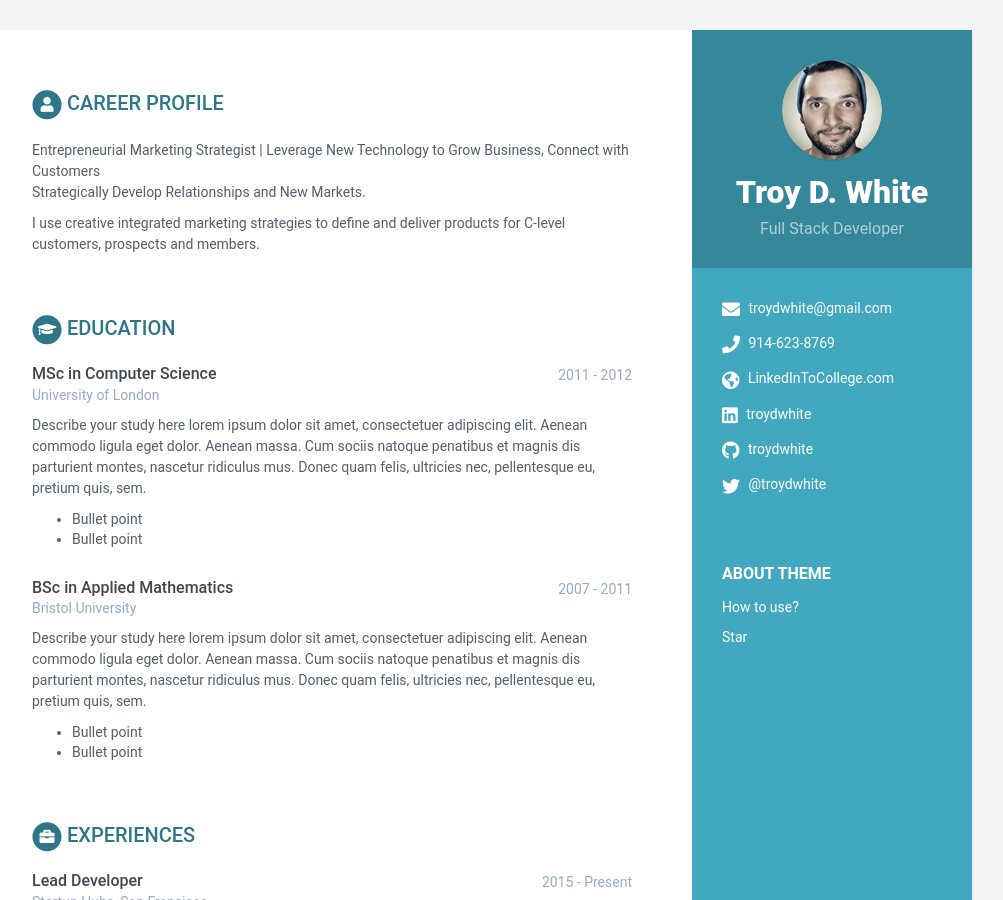
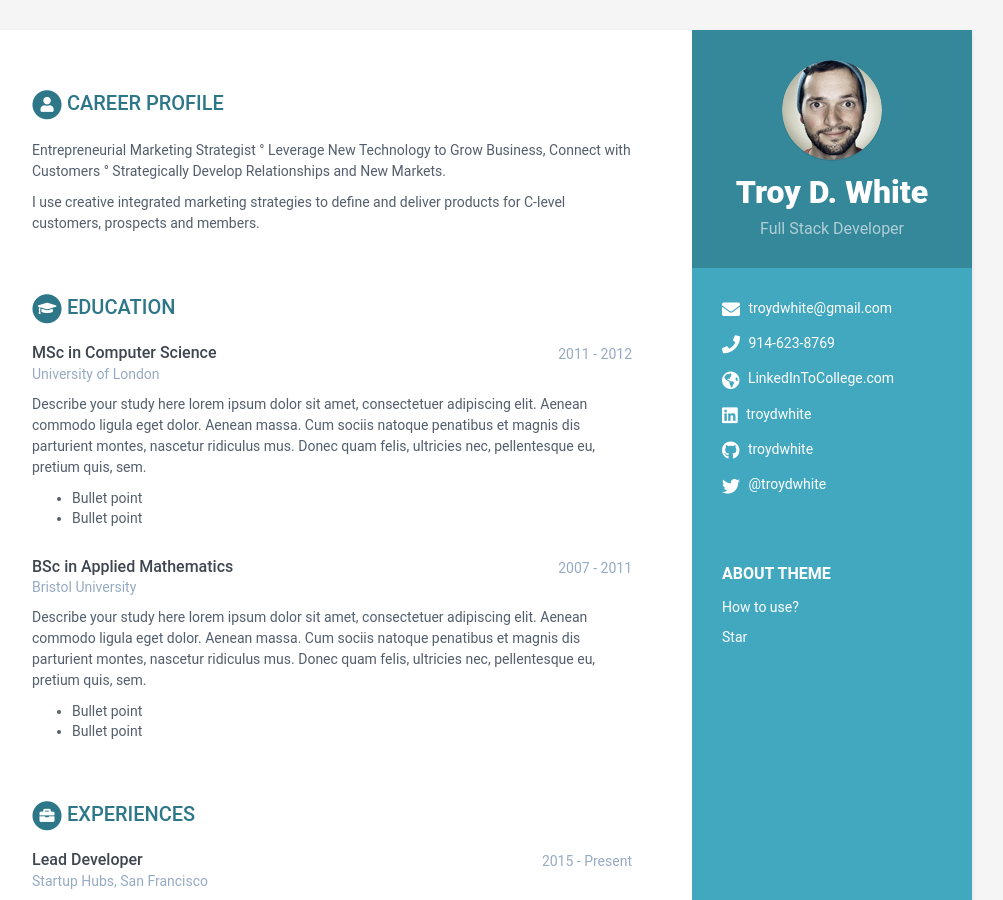
Before and after one commit to CurtComber/resume, a Jekyll site: the page built from index.html, in a window 1280 px wide and 900 px high. Shown: the whole window, without its empty margins (168-1171 px from the left). Built offline with Jekyll 4.4.1, drawn with Linux system fonts in a browser that asks for light colours; part of the change alters nothing that is shown.

```diff
--- a/_data/data.yml
+++ b/_data/data.yml
@@ -35,8 +35,7 @@ sidebar:
 career-profile:
     title: Career Profile
     summary: |
-      Entrepreneurial Marketing Strategist &#124; Leverage New Technology to Grow Business, Connect with Customers<br />
-      Strategically Develop Relationships and New Markets.
+      Entrepreneurial Marketing Strategist &#176; Leverage New Technology to Grow Business, Connect with Customers &#176; Strategically Develop Relationships and New Markets.
 
       I use creative integrated marketing strategies to define and deliver products for C-level customers, prospects and members.
 
```
